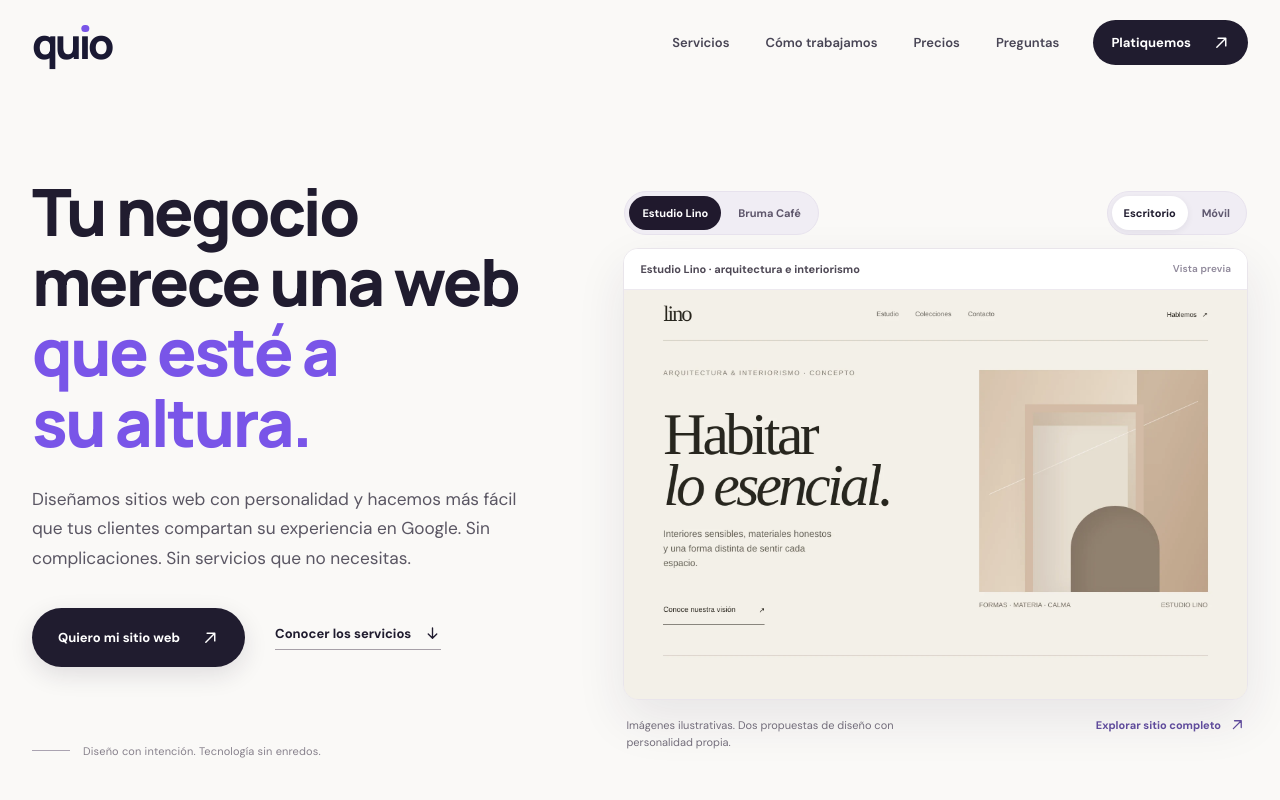
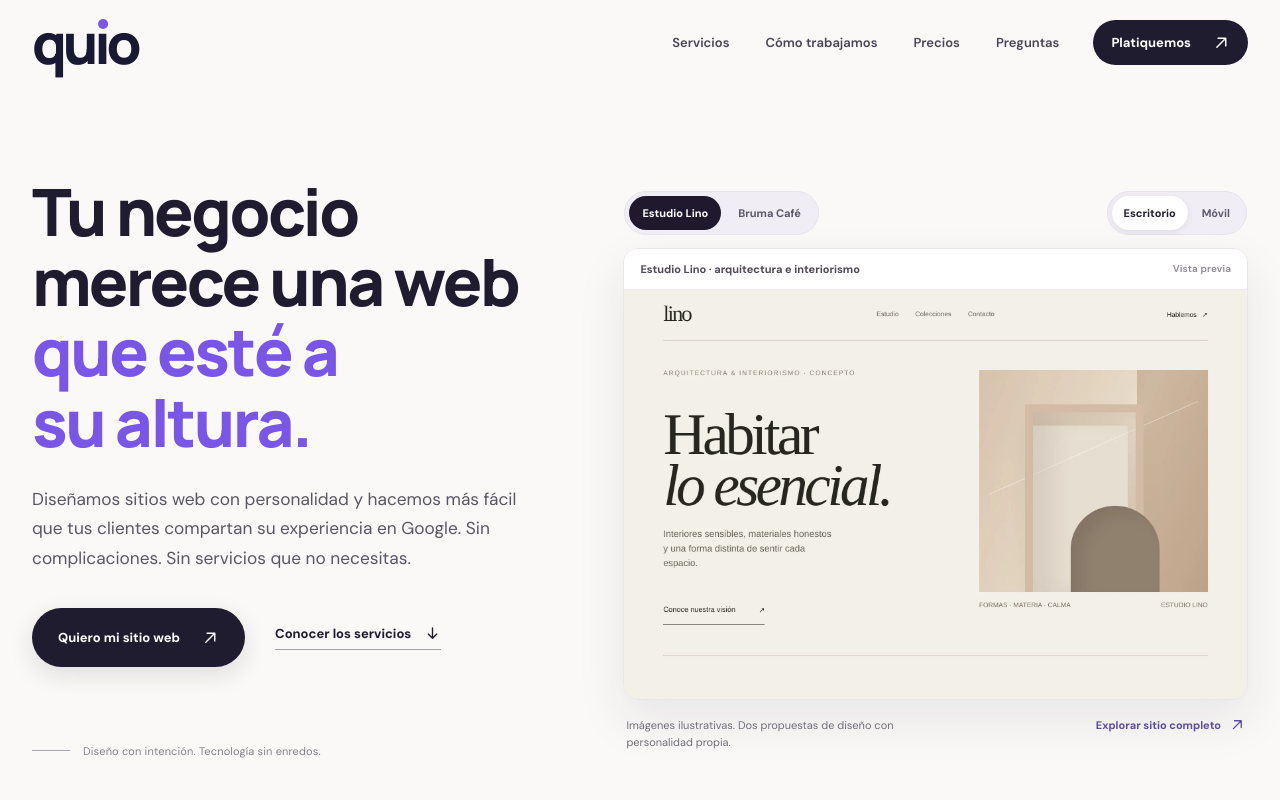
Before and after one commit to quiomx/Quio, a Next.js app: page / in a window 1280 px wide. Shown: the top 800 px of the page. Built offline with nearby package versions, Linux system fonts and the light colour scheme.

Commit message:
Add files via upload

```diff
--- a/app/globals.css
+++ b/app/globals.css
@@ -36,8 +36,9 @@
 .q-button svg,.q-navcta svg,.q-inline-action svg{transition:transform .24s var(--q-ease)!important}
 .q-button:hover svg,.q-navcta:hover svg,.q-inline-action:hover svg{transform:translate(2px,-2px)}
 /* Reveal is progressive: content stays visible if JavaScript is unavailable. */
-html.q-motion-ready [data-reveal]{opacity:0;transform:translateY(15px);transition:opacity .62s ease,transform .72s var(--q-ease)}
-html.q-motion-ready [data-reveal].q-revealed{opacity:1;transform:none}
+/* Meaningful scroll entrances: visible movement, still calm and deliberate. */
+html.q-motion-ready [data-reveal]{opacity:0;transform:translate3d(0,54px,0);transition:opacity .82s cubic-bezier(.22,.61,.36,1),transform .9s cubic-bezier(.16,1,.3,1)}
+html.q-motion-ready [data-reveal].q-revealed{opacity:1;transform:translate3d(0,0,0)}
 .q-manifesto span::after{transition:transform .8s var(--q-ease)!important}
 .q-faq-items details[open] p{animation:none!important}
 /* Browser preview: each iframe is a genuinely separate, responsive site. */
@@ -136,3 +137,20 @@ html.q-motion-ready [data-reveal].q-revealed{opacity:1;transform:none}
  html.q-motion-ready [data-reveal].q-revealed{opacity:1;transform:none}
  .q-hero .q-hero-copy,.q-hero .q-showcase,.q-manifesto.q-inview span{animation:none!important}
 }
+
+
+/* Quio V3.8 — expressive but controlled scroll motion + prominent header identity. */
+/* Scaled typography retains the same exact font, spacing, and natural violet i-dot. */
+.q-header .q-wordmark{font-size:56px;line-height:1;flex-shrink:0}
+@media(max-width:600px){.q-header .q-wordmark{font-size:44px}}
+@media(max-width:370px){.q-header .q-wordmark{font-size:40px}}
+@media(prefers-reduced-motion:no-preference){
+  /* The full-bleed banner stays in place; its words arrive after it enters view. */
+  .q-manifesto-inner p,.q-manifesto-inner span{opacity:0;transform:translate3d(0,30px,0);transition:opacity .7s ease,transform .88s cubic-bezier(.16,1,.3,1)}
+  .q-manifesto.q-inview .q-manifesto-inner p,.q-manifesto.q-inview .q-manifesto-inner span{opacity:1;transform:none}
+  .q-manifesto.q-inview .q-manifesto-inner span{transition-delay:.15s;animation:none}
+}
+@media(prefers-reduced-motion:reduce){
+  html.q-motion-ready [data-reveal],html.q-motion-ready [data-reveal].q-revealed{opacity:1;transform:none;transition:none}
+  .q-manifesto-inner p,.q-manifesto-inner span{opacity:1;transform:none;transition:none}
+}
--- a/public/quio2026.js
+++ b/public/quio2026.js
@@ -61,6 +61,8 @@
  // Quiet section entrances. JavaScript is additive: no hidden content if unavailable.
  const reduceMotion=window.matchMedia('(prefers-reduced-motion: reduce)').matches;
  if(!reduceMotion&&'IntersectionObserver' in window){
+  // Editorial origin is part of the reading journey, even though it has no static data-reveal attribute.
+  document.querySelector('.q-origin-section')?.setAttribute('data-reveal','');
   const items=[...document.querySelectorAll('[data-reveal]')];
   if(items.length){
    document.documentElement.classList.add('q-motion-ready');
@@ -70,7 +72,7 @@
      entry.target.classList.add('q-revealed');
      revealObserver.unobserve(entry.target);
     }
-   },{threshold:.08,rootMargin:'0px 0px -6% 0px'});
+   },{threshold:0,rootMargin:'0px 0px -16% 0px'});
    for(const item of items)revealObserver.observe(item);
   }
  }
```
Also changed, not shown: public/favicon.svg.
